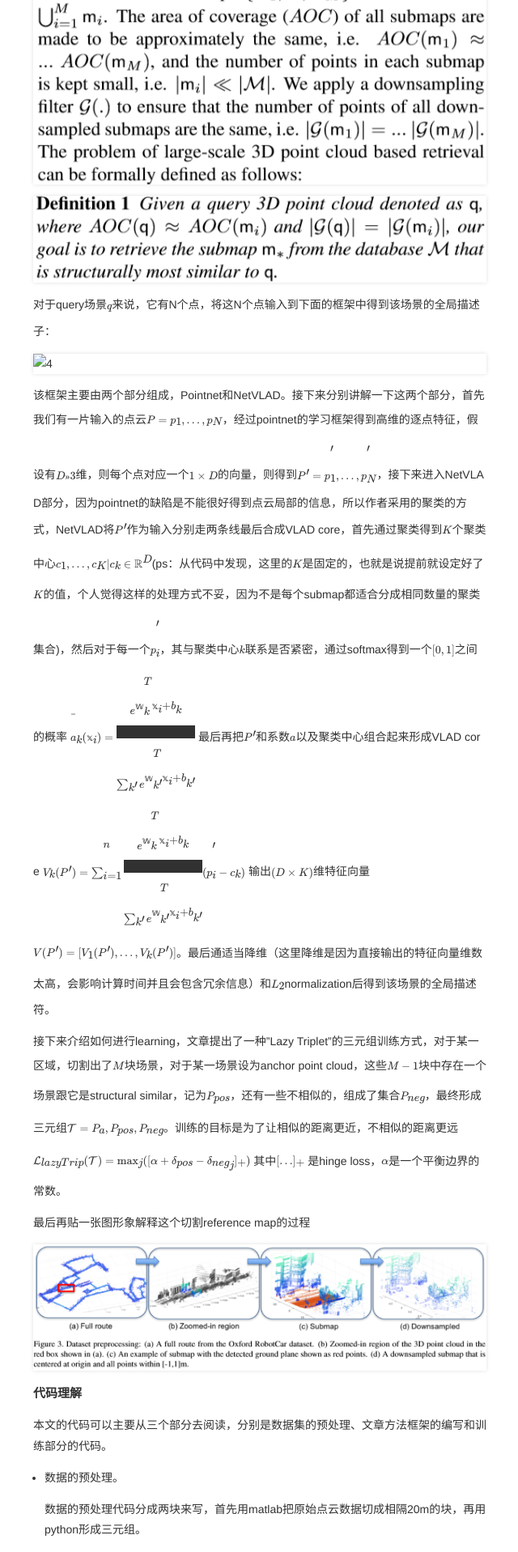
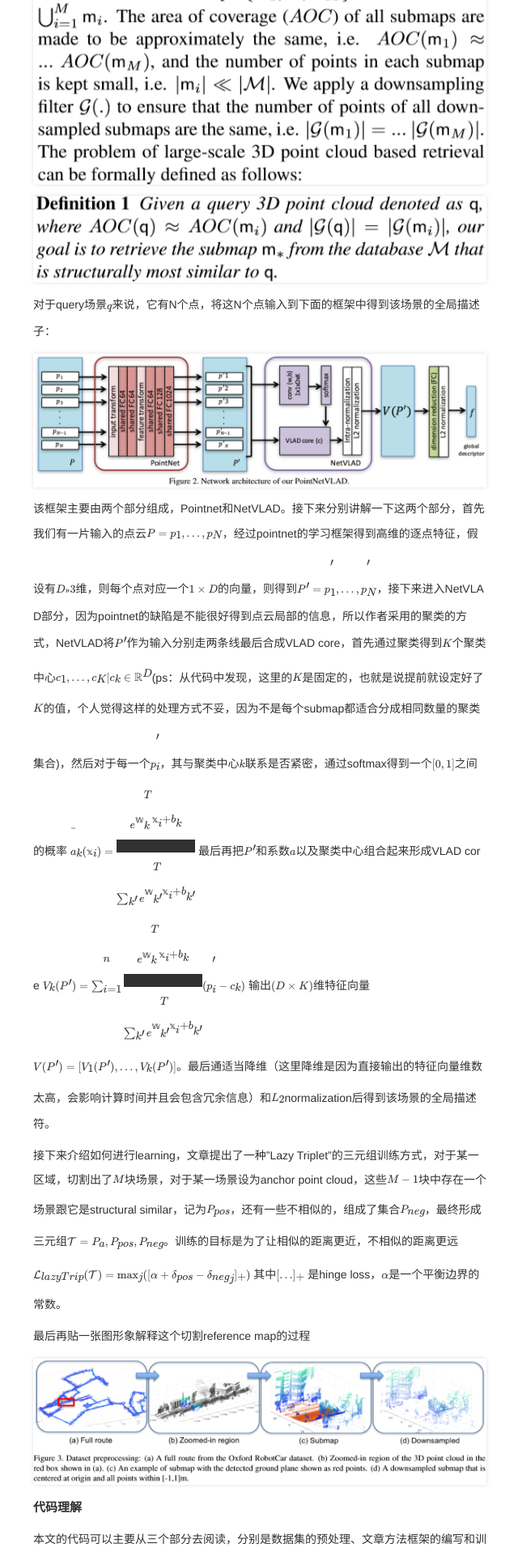
Before and after one commit to luke-king/luke-king.github.io, a Jekyll site: the page built from _posts/2019-09-08-文献阅读-PointNetVLAD.md, in a window 1280 px wide. Shown: the part 1655-3572 px from the top of the page at 81% size, without its empty margins (319-959 px from the left). Built offline with Jekyll 4.4.1, drawn with Linux system fonts in a browser that asks for light colours; formulas are drawn with MathJax 3.

Commit message:
update resource

```diff
--- a/_posts/2019-09-08-文献阅读-PointNetVLAD.md
+++ b/_posts/2019-09-08-文献阅读-PointNetVLAD.md
@@ -34,7 +34,7 @@ categories: [文献阅读，激光SLAM，深度学习]
 
 对于query场景$q$来说，它有N个点，将这N个点输入到下面的框架中得到该场景的全局描述子：
 
-![4](/posts/2019/09/4.png)
+![4](/posts/2019/09/08/4.png)
 
 该框架主要由两个部分组成，Pointnet和NetVLAD。接下来分别讲解一下这两个部分，首先我们有一片输入的点云$P=\{p_1,...,p_N\}$，经过pointnet的学习框架得到高维的逐点特征，假设有$D>>3$维，则每个点对应一个$1\times D$的向量，则得到$P' = \{p'_1,...,p'_N\}$，接下来进入NetVLAD部分，因为pointnet的缺陷是不能很好得到点云局部的信息，所以作者采用的聚类的方式，NetVLAD将$P'$作为输入分别走两条线最后合成VLAD core，首先通过聚类得到$K$个聚类中心$\{c_1,...,c_K | c_k\in \mathbb{R}^D\}$(ps：从代码中发现，这里的$K$是固定的，也就是说提前就设定好了$K$的值，个人觉得这样的处理方式不妥，因为不是每个submap都适合分成相同数量的聚类集合)，然后对于每一个$p'_i$，其与聚类中心$k$联系是否紧密，通过softmax得到一个$[0,1]$之间的概率
 $$
```
